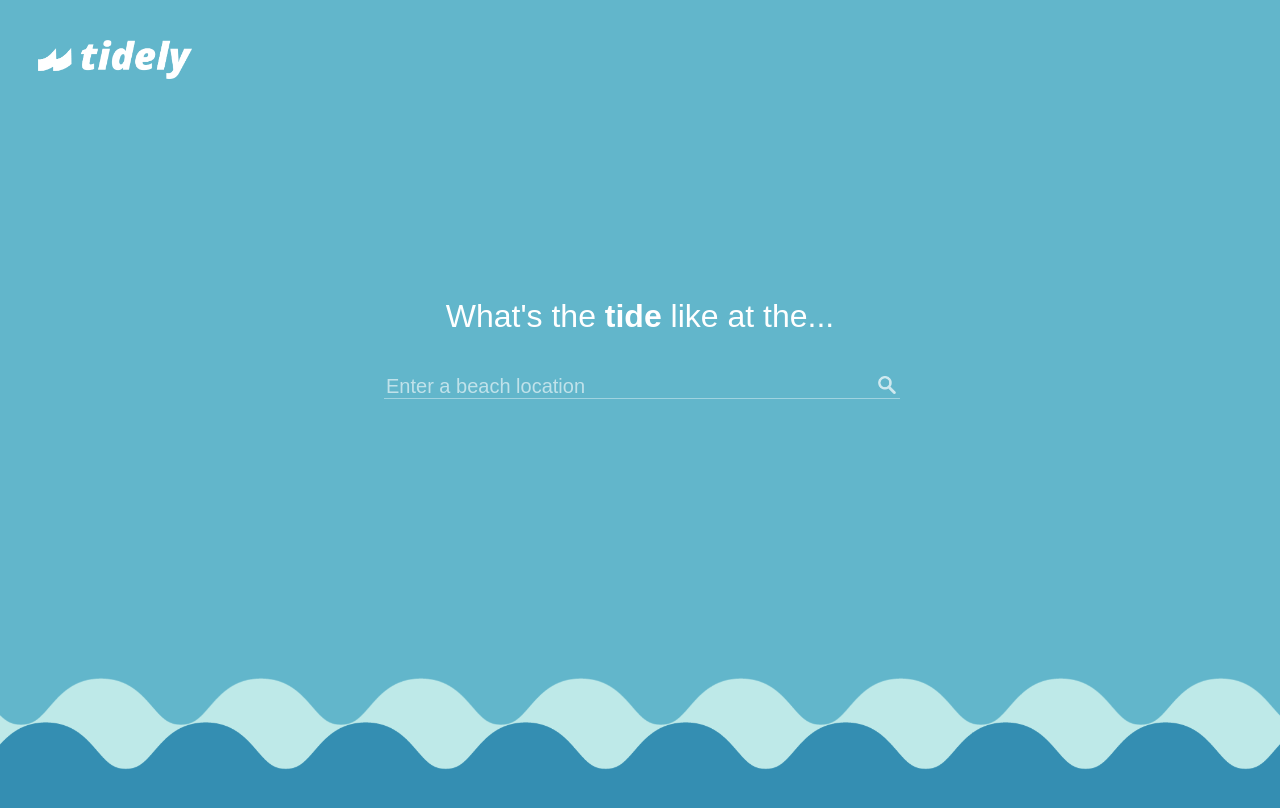
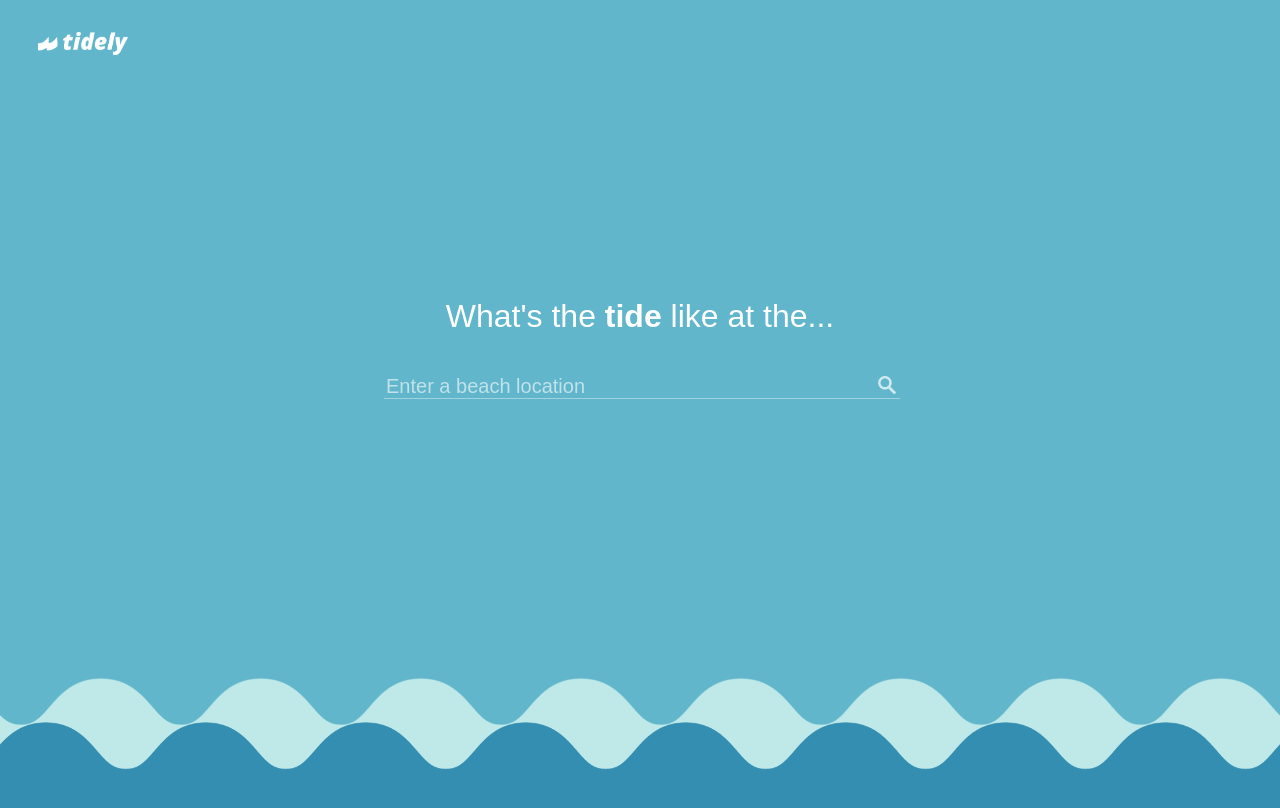
Before and after one commit to PeterGoedeke/tidely, a React (Create React App) app in the folder front-end/: page / in a window 1280 px wide. Shown: the top 808 px of the page. Built offline with nearby package versions, Linux system fonts and the light colour scheme.

Commit message:
Update LocationSearch.module.css

```diff
--- a/front-end/src/containers/LocationSearch.module.css
+++ b/front-end/src/containers/LocationSearch.module.css
@@ -30,8 +30,8 @@
 
 .Logo {
   position: absolute;
-  width: 12%;
-  top: 5%;
+  width: 7%;
+  top: 4%;
   left: 3%;
 }
 
```
